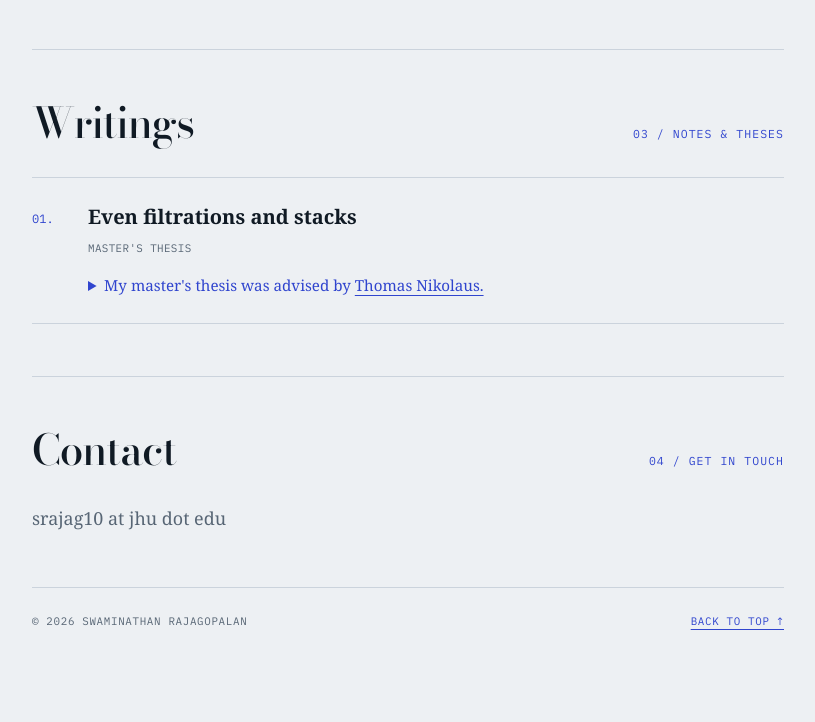
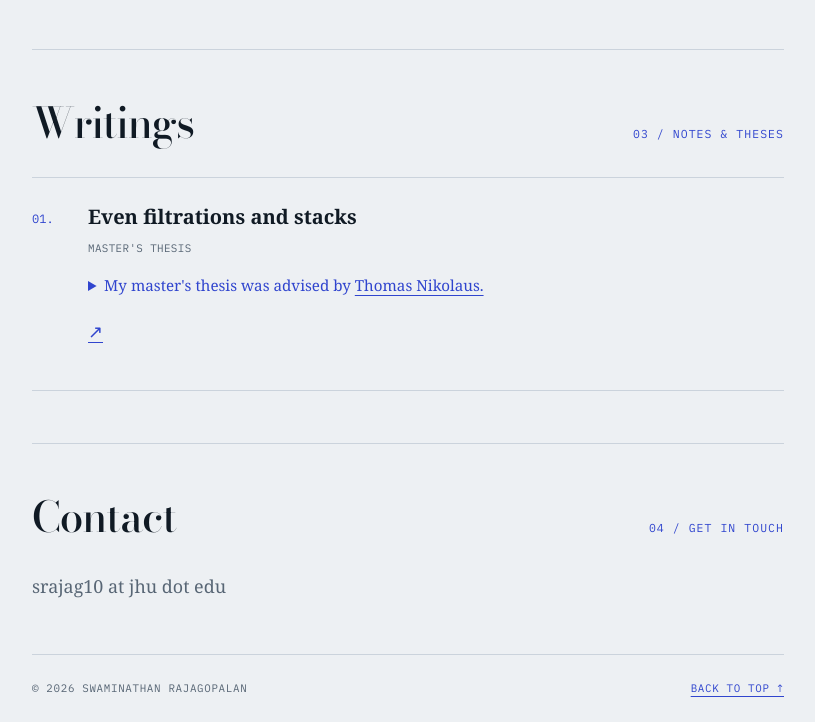
Before and after one commit to Swami987/Website, a plain HTML site: page index.html in a window 1280 px wide. Shown: the part 1125-1847 px from the top of the page, without its empty margins (232-1047 px from the left). Before the commit the page ends 1780 px from the top, so only its background shows below. Drawn offline with nearby package versions, Linux system fonts and the light colour scheme; a web font is replaced by a local one.

Commit message:
Update index.html

```diff
--- a/index.html
+++ b/index.html
@@ -612,9 +612,8 @@ Hello! I am a PhD student in Mathematics at Johns Hopkins University, USA.
               </p>
             </details>
 
-            <!-- Add a thesis link when you have a public PDF:
-            <p><a href="thesis.pdf">Read the thesis (PDF) ↗</a></p>
-            -->
+
+            <p><a href="https://github.com/Swami987/Website/blob/main/Master's%20thesis(corrected).pdf"> ↗</a></p>
           </div>
         </article>
 
```
